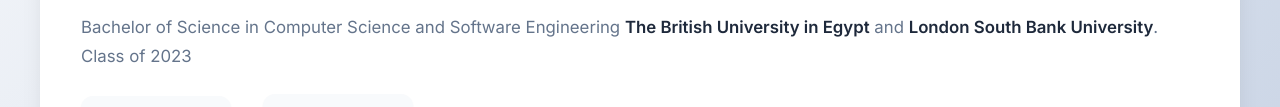
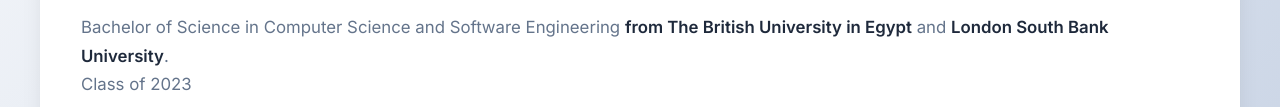
Before and after one commit to fazm1/portfolio, a website: page about.html in a window 1280 px wide. Shown: the part 277-384 px from the top of the page. Drawn offline with Linux system fonts and the light colour scheme.

Commit message:
minor adjustments

```diff
--- a/about.html
+++ b/about.html
@@ -52,7 +52,7 @@
         <div class="Card">
             <section>
                 <h2>Education</h2>
-                <p>Bachelor of Science in Computer Science and Software Engineering <strong>The British University in
+                <p>Bachelor of Science in Computer Science and Software Engineering <strong> from The British University in
                         Egypt</strong> and <strong>London South Bank University</strong>.</p>
                 <p>Class of 2023</p>
 
--- a/styles/layout.css
+++ b/styles/layout.css
@@ -48,9 +48,6 @@
 }
 
 /* Typography Spacing */
-h1 {
-    /* margin-bottom: 1.5rem; */
-}
 
 h2, h3 {
     margin-bottom: 1rem;
```
